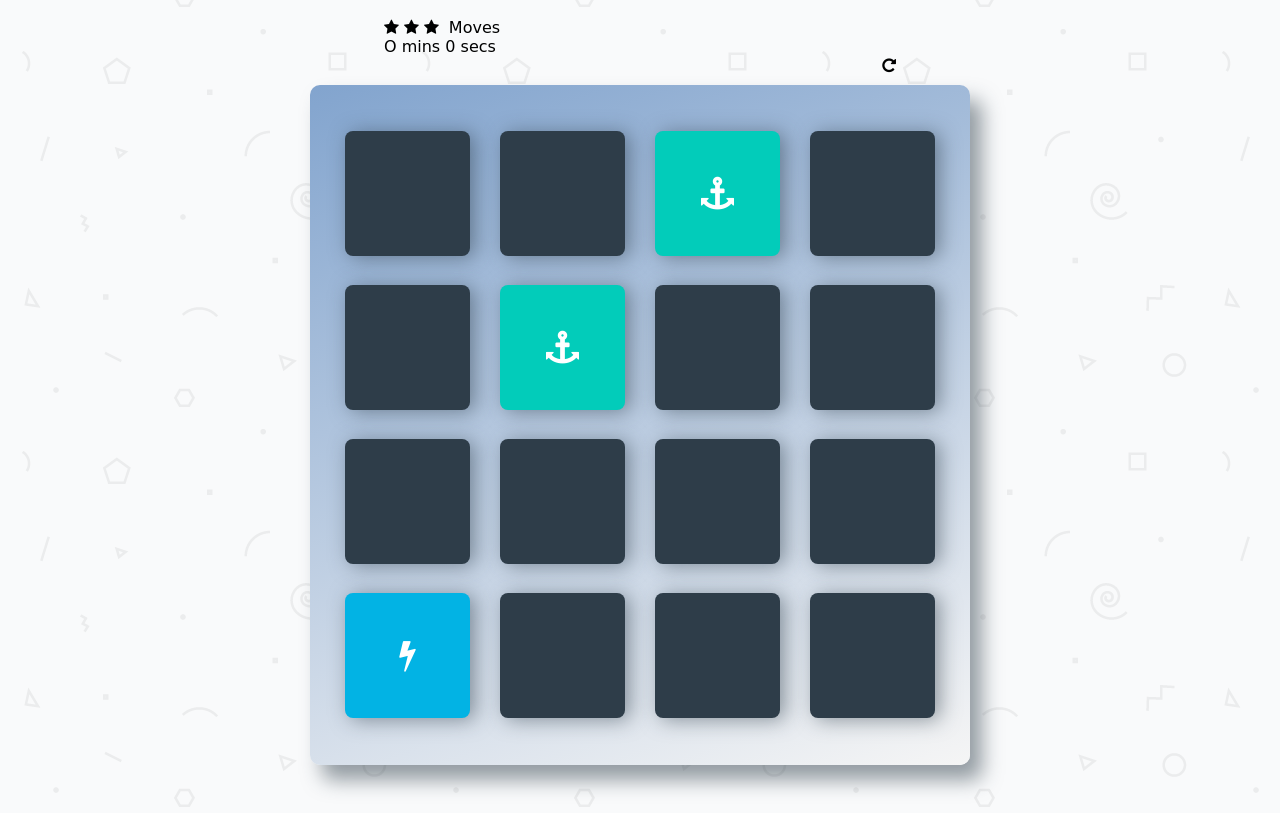
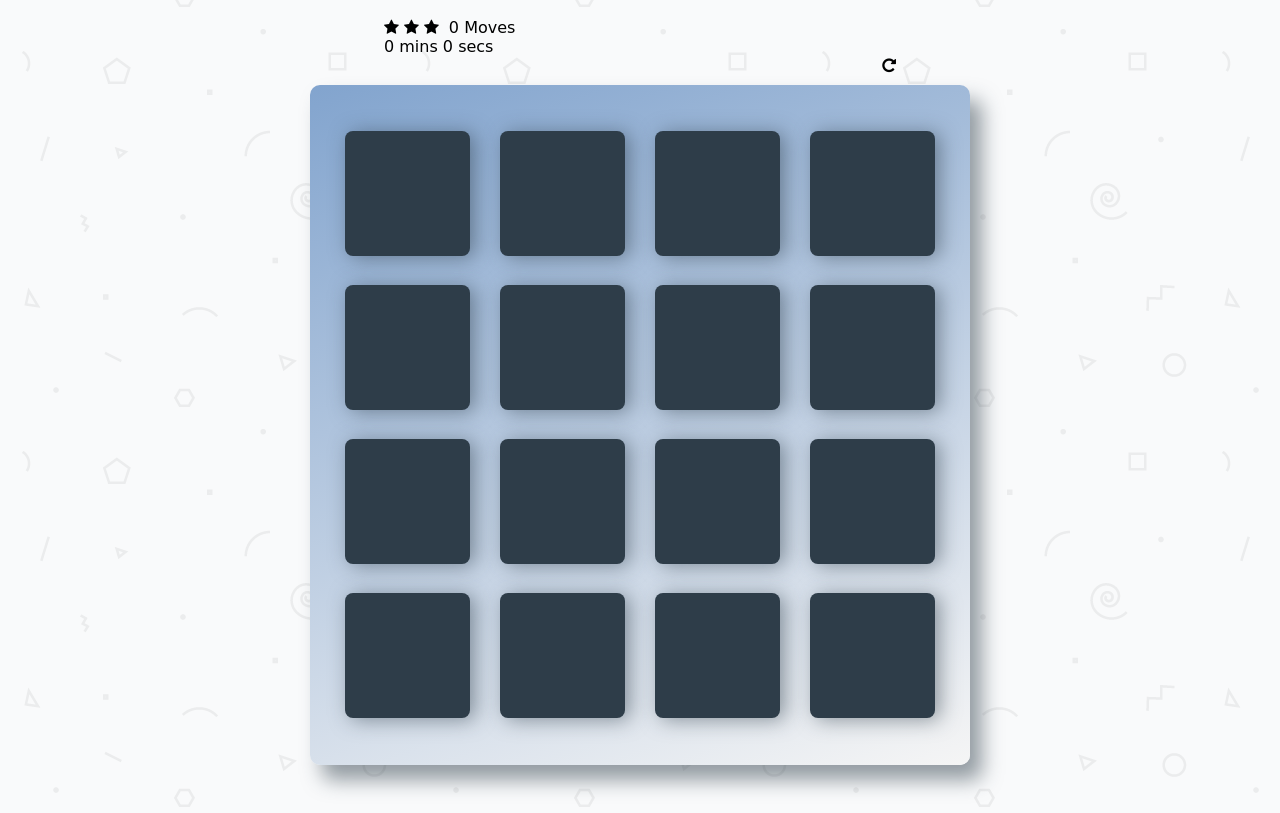
Before and after one commit to Dianepb/fend-project-memory-game-master, a plain HTML site: page index.html in a window 1280 px wide. Shown: the part 68-881 px from the top of the page. Drawn offline with nearby package versions, Linux system fonts and the light colour scheme; a web font is replaced by a local one.

Commit message:
oh my God, it's working :)

```diff
--- a/index.html
+++ b/index.html
@@ -105,6 +105,6 @@
             </li>
         </ul>
     </div>
-<!--<script src="js/app.js"></script>-->
+<script src="js/app.js"></script>
 </body>
 </html>
--- a/js/app.js
+++ b/js/app.js
@@ -215,6 +215,7 @@ function setTimerToZero(){
 function clearTime(){
   const timer=$('#runningTime');
   timer[0].innerText='0 mins 0 secs';
+  start=0;
 }
 
 // function that is showing the stars (1, 2 or 3, according to the number of moves that are recorded)
```
Also changed, not shown: 1 other file.
